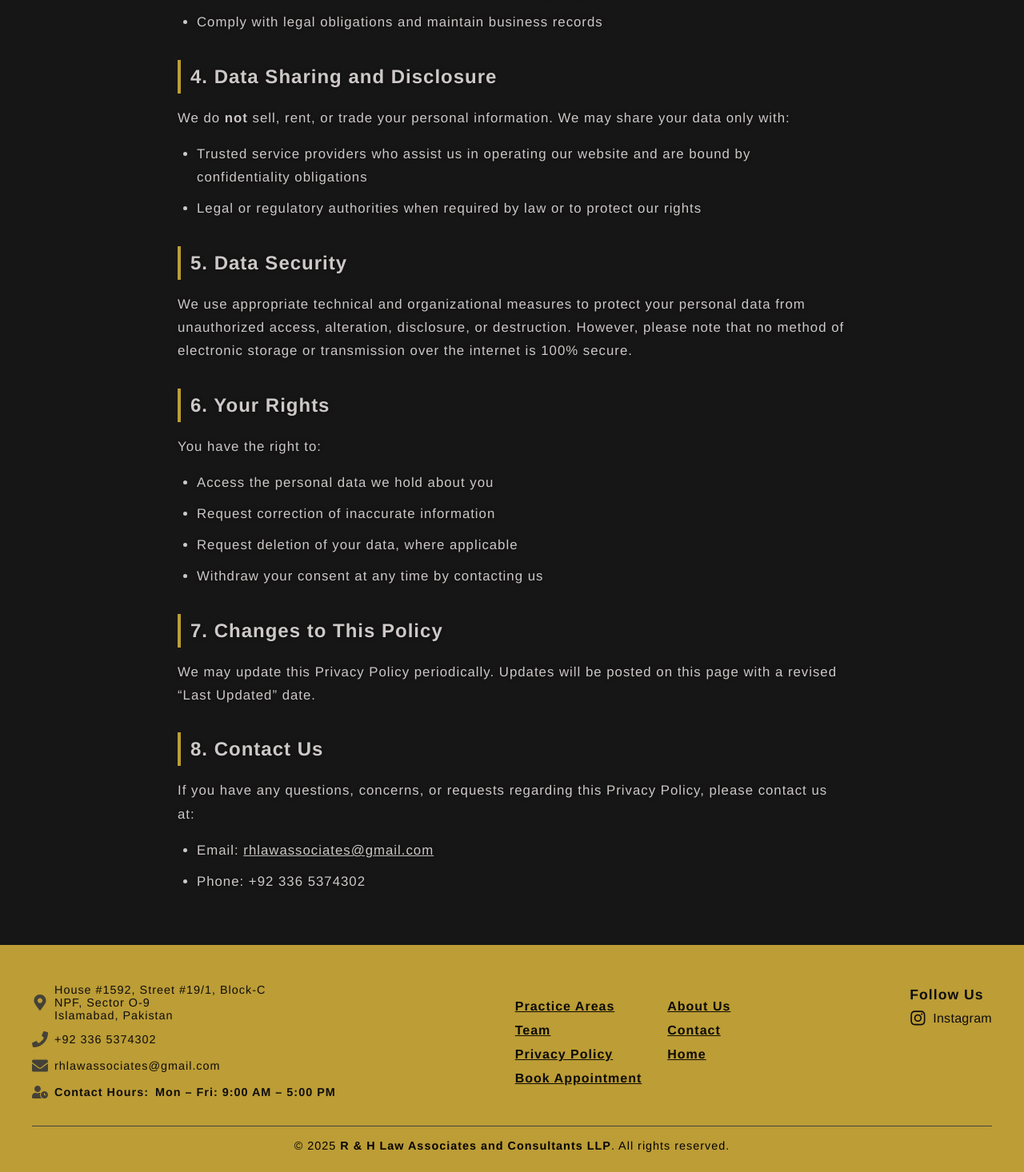
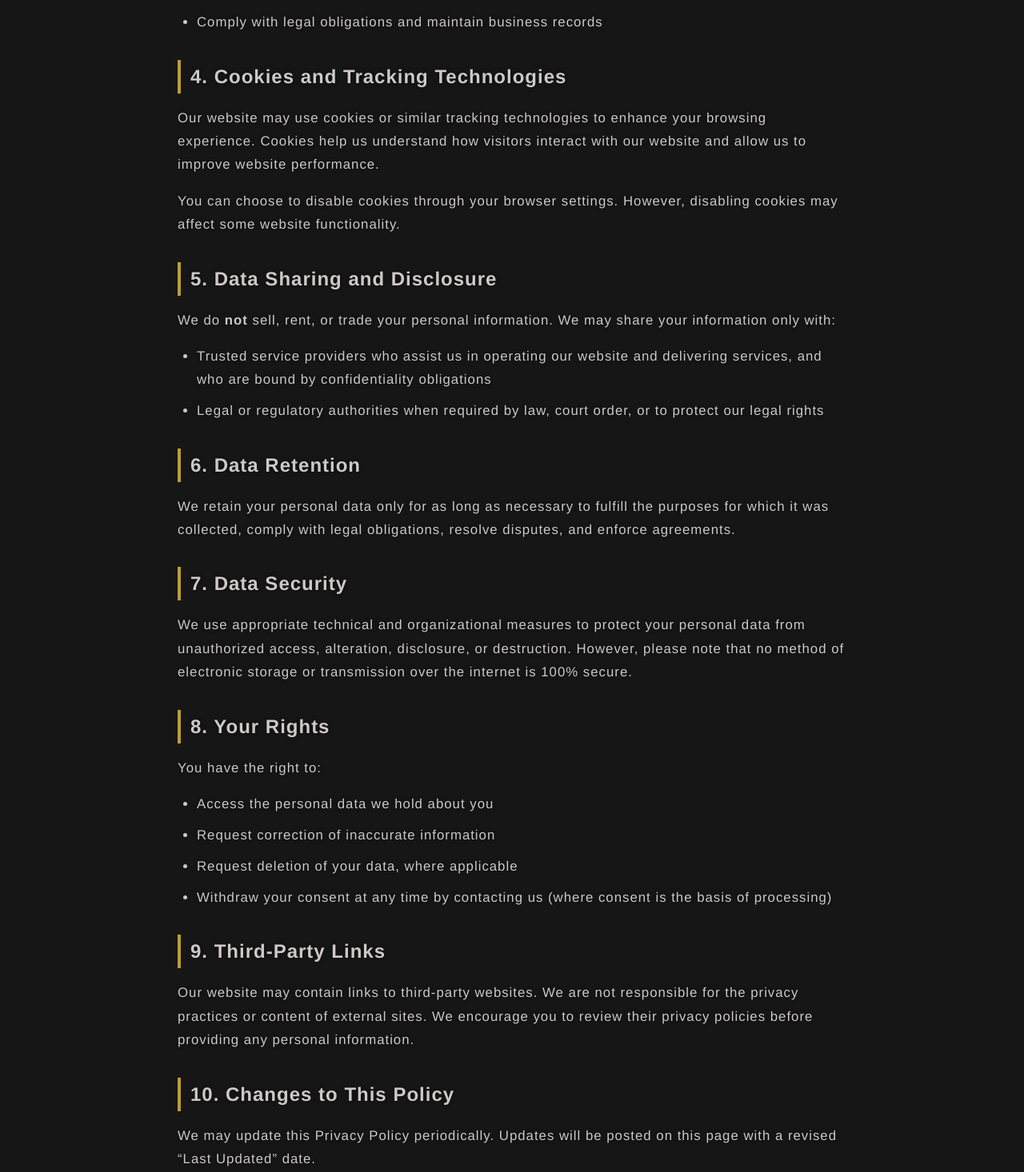
Before and after one commit to lakhan923/rh-law-website, a React (Create React App) app: page /privacyPolicy in a window 1280 px wide. Shown: the part 1264-2730 px from the top of the page at 80% size. Built offline with nearby package versions, Linux system fonts and the light colour scheme.

Commit message:
fixed 'Last Updated' date in Privacy Policy page.

```diff
--- a/src/pages/PrivacyPolicy/privacyPolicy.jsx
+++ b/src/pages/PrivacyPolicy/privacyPolicy.jsx
@@ -2,21 +2,18 @@
 import styles from "./privacyPolicy.module.css";
 
 function PrivacyPolicy() {
-  // Get today's date in a readable format
-  const lastUpdated = new Date().toLocaleDateString("en-US", {
-    year: "numeric",
-    month: "long",
-    day: "numeric",
-  });
+  // Set a FIXED "Last Updated" date (professional practice)
+  const lastUpdated = "August 15, 2025";
 
   return (
     <div className={styles.pageWrapper}>
       {/* Background Image */}
       <img
         src="/assets/privacy-policy.jpg"
-        alt="Background"
+        alt="Privacy Policy Background"
         className={styles.bgImage}
       />
+
       <div className={styles.privacyContainer}>
         <h1>Privacy Policy</h1>
         <p>
@@ -29,7 +26,7 @@
             R & H Law Associates and Consultants LLP (“<strong>we</strong>”, “
             <strong>our</strong>”, or “<strong>us</strong>”) respects your
             privacy and is committed to protecting your personal information.
-            This Privacy Policy outlines how we collect, use, and safeguard your
+            This Privacy Policy explains how we collect, use, and safeguard your
             data when you visit our website or engage our legal services.
           </p>
         </section>
@@ -51,6 +48,7 @@
                 </li>
               </ul>
             </li>
+
             <li>
               <strong>Usage Data:</strong> Information automatically collected
               when you visit our website, including:
@@ -76,25 +74,49 @@
         </section>
 
         <section>
-          <h2>4. Data Sharing and Disclosure</h2>
+          <h2>4. Cookies and Tracking Technologies</h2>
+          <p>
+            Our website may use cookies or similar tracking technologies to
+            enhance your browsing experience. Cookies help us understand how
+            visitors interact with our website and allow us to improve website
+            performance.
+          </p>
+          <p>
+            You can choose to disable cookies through your browser settings.
+            However, disabling cookies may affect some website functionality.
+          </p>
+        </section>
+
+        <section>
+          <h2>5. Data Sharing and Disclosure</h2>
           <p>
             We do <strong>not</strong> sell, rent, or trade your personal
-            information. We may share your data only with:
+            information. We may share your information only with:
           </p>
           <ul>
             <li>
               Trusted service providers who assist us in operating our website
-              and are bound by confidentiality obligations
+              and delivering services, and who are bound by confidentiality
+              obligations
             </li>
             <li>
-              Legal or regulatory authorities when required by law or to protect
-              our rights
+              Legal or regulatory authorities when required by law, court order,
+              or to protect our legal rights
             </li>
           </ul>
         </section>
 
         <section>
-          <h2>5. Data Security</h2>
+          <h2>6. Data Retention</h2>
+          <p>
+            We retain your personal data only for as long as necessary to
+            fulfill the purposes for which it was collected, comply with legal
+            obligations, resolve disputes, and enforce agreements.
+          </p>
+        </section>
+
+        <section>
+          <h2>7. Data Security</h2>
           <p>
             We use appropriate technical and organizational measures to protect
             your personal data from unauthorized access, alteration, disclosure,
@@ -104,18 +126,31 @@
         </section>
 
         <section>
-          <h2>6. Your Rights</h2>
+          <h2>8. Your Rights</h2>
           <p>You have the right to:</p>
           <ul>
             <li>Access the personal data we hold about you</li>
             <li>Request correction of inaccurate information</li>
             <li>Request deletion of your data, where applicable</li>
-            <li>Withdraw your consent at any time by contacting us</li>
+            <li>
+              Withdraw your consent at any time by contacting us (where consent
+              is the basis of processing)
+            </li>
           </ul>
         </section>
 
         <section>
-          <h2>7. Changes to This Policy</h2>
+          <h2>9. Third-Party Links</h2>
+          <p>
+            Our website may contain links to third-party websites. We are not
+            responsible for the privacy practices or content of external sites.
+            We encourage you to review their privacy policies before providing
+            any personal information.
+          </p>
+        </section>
+
+        <section>
+          <h2>10. Changes to This Policy</h2>
           <p>
             We may update this Privacy Policy periodically. Updates will be
             posted on this page with a revised “Last Updated” date.
@@ -123,7 +158,7 @@
         </section>
 
         <section>
-          <h2>8. Contact Us</h2>
+          <h2>11. Contact Us</h2>
           <p>
             If you have any questions, concerns, or requests regarding this
             Privacy Policy, please contact us at:
@@ -131,11 +166,13 @@
           <ul>
             <li>
               Email:{" "}
-              <a href="mailto:your-email@example.com">
+              <a href="mailto:rhlawassociates@gmail.com">
                 rhlawassociates@gmail.com
               </a>
             </li>
-            <li>Phone: +92 336 5374302</li>
+            <li>
+              Phone: <a href="tel:+923365374302">+92 336 5374302</a>
+            </li>
           </ul>
         </section>
       </div>
```
